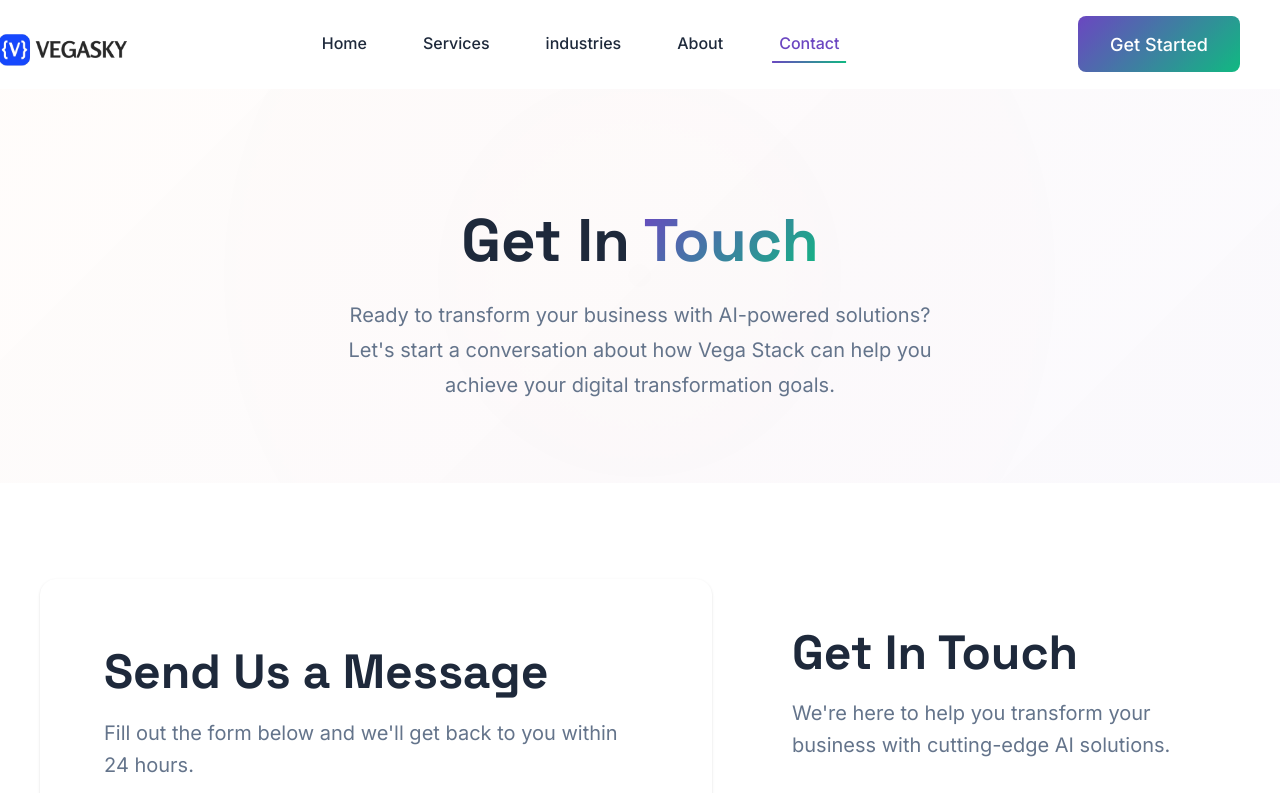
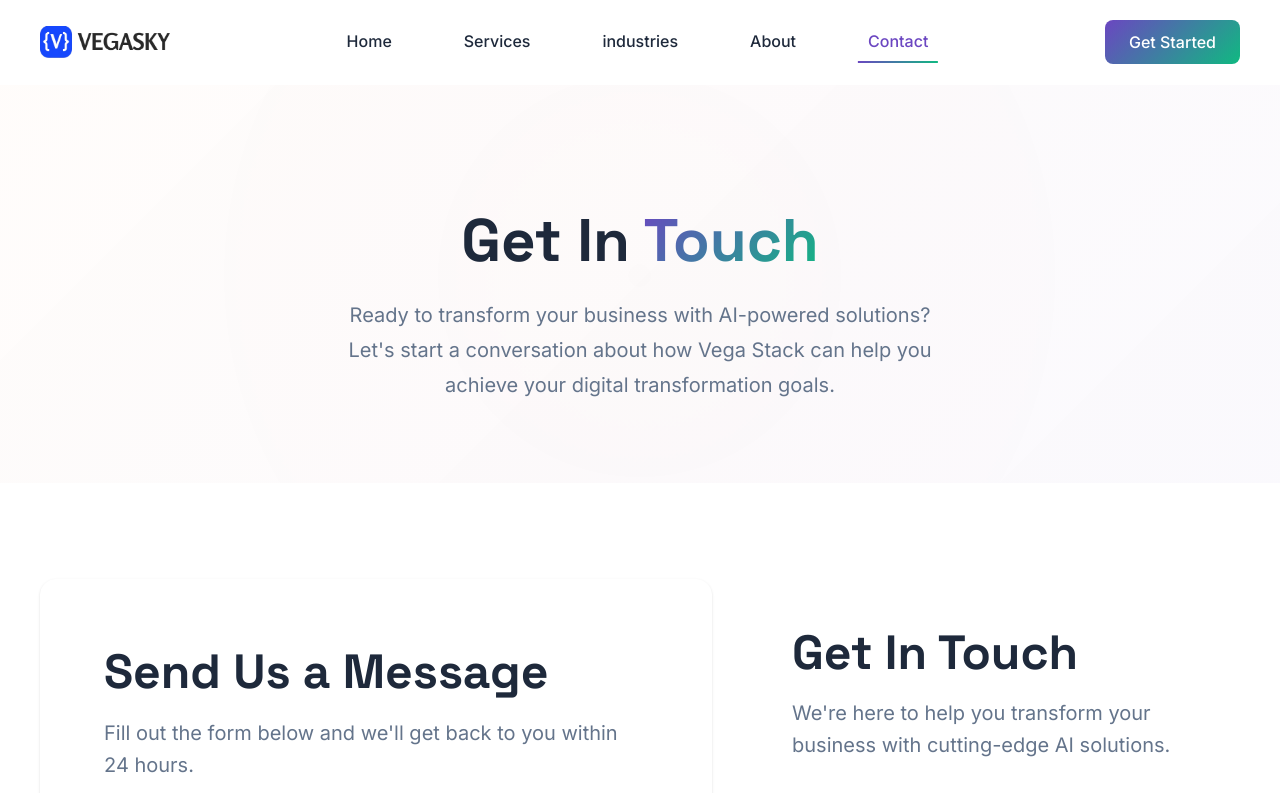
Before and after one commit to skystackeg/vegastackit1, an Angular app: page /contact in a window 1280 px wide. Shown: the top 793 px of the page. Built offline with nearby package versions, Linux system fonts and the light colour scheme.

Commit message:
fixed the header

```diff
--- a/src/app/components/header/header.component.scss
+++ b/src/app/components/header/header.component.scss
@@ -2,6 +2,7 @@
 @import '../../assets/styles/variables';
 @import '../../assets/styles/mixins';
 
+// ===== HEADER BASE STYLES (Mobile First - 320px+) =====
 .header {
   position: fixed;
   top: 0;
@@ -13,6 +14,7 @@
   transition: all 0.3s ease;
   border-bottom: 1px solid transparent;
 
+  // Scrolled state
   &.scrolled {
     background: rgba(white, 0.98);
     border-bottom-color: rgba($primary, 0.1);
@@ -20,82 +22,162 @@
   }
 }
 
+// ===== HEADER CONTENT CONTAINER =====
 .header-content {
   @include flex-between;
-  padding: $spacing-4 0;
+  padding: $spacing-3 0;
   transition: padding 0.3s ease;
 
+  // Responsive padding adjustments
+  @include mobile-sm {
+    padding: $spacing-3-5 0;
+  }
+
+  @include mobile-md {
+    padding: $spacing-4 0;
+  }
+
+  @include tablet {
+    padding: $spacing-4 0;
+  }
+
+  @include desktop {
+    padding: $spacing-5 0;
+  }
+
+  // Scrolled state padding
   .header.scrolled & {
+    padding: $spacing-2-5 0;
+
+    @include tablet {
       padding: $spacing-3 0;
     }
 
-  @include mobile {
-    padding: $spacing-3 0;
+    @include desktop {
+      padding: $spacing-3-5 0;
+    }
   }
 }
 
+// ===== LOGO SECTION =====
 .header__logo {
   display: flex;
   align-items: center;
-  gap: $spacing-3;
+  gap: $spacing-2;
   cursor: pointer;
   text-decoration: none;
   transition: transform 0.3s ease;
 
+  @include mobile-sm {
+    gap: $spacing-2-5;
+  }
+
+  @include mobile-md {
+    gap: $spacing-3;
+  }
+
   &:hover {
+    transform: scale(1.02);
+
+    @include tablet {
       transform: scale(1.05);
+    }
   }
 }
 
 .header__logo-image {
   height: auto;
-  width: 40px;
-  margin-top: 0.6rem;
-  // Add the following line to scale the logo
-  transform: scale(4);
-@include mobile-lg{
-  margin-left: 0.2rem;
-width: 40px;
+  width: 100px;
+
+  // Responsive logo sizing
+  @include mobile-xs {
+    width: 100px;
   }
-  @include mobile {
-    width: 40px;
-    margin-left: 3rem;
+
+  @include mobile-sm {
+    width: 105px;
+  }
+
+  @include mobile-md {
+    width: 110px;
+  }
+
+  @include mobile-lg {
+    width: 115px;
+  }
+
+  @include tablet {
+    width: 120px;
+  }
+
+  @include desktop {
+    width: 125px;
+  }
+
+  @include desktop-lg {
+    width: 130px;
   }
 }
 
+// ===== DESKTOP NAVIGATION (768px+) =====
+.header__nav {
+  display: none;
 
-
-.header__nav {
+  @include tablet {
+    display: flex;
     flex: 1;
-  display: flex;
     justify-content: center;
+  }
 }
 
 .header__nav-list {
   display: flex;
   list-style: none;
-  gap: $spacing-8;
+  gap: $spacing-4;
   margin: 0;
   padding: 0;
 
   @include tablet {
+    gap: $spacing-5;
+  }
+
+  @include desktop {
     gap: $spacing-6;
   }
+
+  @include desktop-lg {
+    gap: $spacing-8;
   }
 
-.header__nav-item {
-  // No specific styles needed
+  @include desktop-xl {
+    gap: $spacing-10;
+  }
 }
 
 .header__nav-link {
   font-weight: $font-weight-medium;
   color: $text-primary;
   text-decoration: none;
-  padding: $spacing-2 $spacing-4;
+  padding: $spacing-2 $spacing-3;
   border-radius: $border-radius;
   transition: all 0.3s ease;
   position: relative;
+  font-size: $font-size-sm;
 
+  @include desktop {
+    padding: $spacing-2 $spacing-4;
+    font-size: $font-size-base;
+  }
+
+  @include desktop-lg {
+    padding: $spacing-2-5 $spacing-5;
+  }
+
+  @include desktop-xl {
+    font-size: $font-size-lg;
+  }
+
+  // Hover underline effect
   &::after {
     content: '';
     position: absolute;
@@ -126,22 +208,58 @@ width: 40px;
   }
 }
 
+// ===== CTA BUTTON (Desktop only) =====
 .header__cta {
-  // No specific styles needed - using utility classes
+  display: none;
+
+  @include tablet {
+    display: block;
   }
 
-// Mobile Menu Toggle
+  .btn-primary {
+    font-size: $font-size-sm;
+    padding: $spacing-2 $spacing-4;
+    min-height: 36px;
+
+    @include desktop {
+      font-size: $font-size-base;
+      padding: $spacing-2-5 $spacing-5;
+      min-height: 40px;
+    }
+
+    @include desktop-lg {
+      padding: $spacing-3 $spacing-6;
+      min-height: 44px;
+    }
+  }
+}
+
+// ===== MOBILE MENU TOGGLE (Below 768px) =====
 .header__mobile-toggle {
   display: flex;
   flex-direction: column;
   justify-content: space-around;
-  width: 24px;
-  height: 18px;
+  width: 20px;
+  height: 16px;
   background: transparent;
   border: none;
   cursor: pointer;
   padding: 0;
   z-index: $z-index-fixed + 1;
+
+  @include mobile-sm {
+    width: 22px;
+    height: 17px;
+  }
+
+  @include mobile-md {
+    width: 24px;
+    height: 18px;
+  }
+
+  @include tablet {
+    display: none;
+  }
 
   &:focus {
     outline: none;
@@ -156,6 +274,7 @@ width: 40px;
   transform-origin: center;
   transition: all 0.3s ease;
 
+  // Active hamburger animation
   .header__mobile-toggle.active & {
     &:nth-child(1) {
       transform: rotate(45deg) translate(5px, 5px);
@@ -172,7 +291,7 @@ width: 40px;
   }
 }
 
-// Mobile Menu
+// ===== MOBILE MENU DROPDOWN =====
 .header__mobile-menu {
   position: absolute;
   top: 100%;
@@ -186,6 +305,10 @@ width: 40px;
   visibility: hidden;
   transition: all 0.3s ease;
 
+  @include tablet {
+    display: none;
+  }
+
   &.open {
     transform: translateY(0);
     opacity: 1;
@@ -194,7 +317,11 @@ width: 40px;
 }
 
 .header__mobile-nav {
+  padding: $spacing-3 0;
+
+  @include mobile-sm {
     padding: $spacing-4 0;
+  }
 }
 
 .header__mobile-nav-list {
@@ -204,25 +331,48 @@ width: 40px;
 }
 
 .header__mobile-nav-item {
-  border-bottom: 1px solid rgba($primary, 0.1);
+  border-bottom: 1px solid rgba($primary, 0.05);
 
   &:last-child {
     border-bottom: none;
+    padding-top: $spacing-3;
+
+    @include mobile-sm {
       padding-top: $spacing-4;
+    }
   }
 }
 
 .header__mobile-nav-link {
   display: block;
-  padding: $spacing-4;
+  padding: $spacing-3 $spacing-4;
   color: $text-primary;
   text-decoration: none;
   font-weight: $font-weight-medium;
+  font-size: $font-size-sm;
   transition: all 0.3s ease;
+
+  @include mobile-sm {
+    padding: $spacing-3-5 $spacing-5;
+    font-size: $font-size-base;
+  }
+
+  @include mobile-md {
+    padding: $spacing-4 $spacing-6;
+  }
 
   &:hover {
     background: rgba($primary, 0.05);
     color: $primary;
+    padding-left: $spacing-6;
+
+    @include mobile-sm {
+      padding-left: $spacing-7;
+    }
+
+    @include mobile-md {
+      padding-left: $spacing-8;
+    }
   }
 
   &.active {
@@ -231,24 +381,92 @@ width: 40px;
   }
 }
 
-// Responsive Utility Classes
+// Mobile CTA button in menu
+.header__mobile-nav-item .btn-primary {
+  margin: 0 $spacing-4;
+  width: calc(100% - #{$spacing-8});
+  font-size: $font-size-sm;
+
+  @include mobile-sm {
+    margin: 0 $spacing-5;
+    width: calc(100% - #{$spacing-10});
+    font-size: $font-size-base;
+  }
+
+  @include mobile-md {
+    margin: 0 $spacing-6;
+    width: calc(100% - #{$spacing-12});
+  }
+}
+
+// ===== RESPONSIVE UTILITY CLASSES =====
 .hidden-mobile {
+  display: none;
+
+  @include tablet {
+    display: flex;
+  }
+}
+
+.visible-mobile {
   display: flex;
 
-  @media (max-width: 767px) {
+  @include tablet {
     display: none !important;
   }
 }
 
-.visible-mobile {
-  display: none;
+.w-full {
+  width: 100%;
+}
 
-  @media (max-width: 767px) {
-    display: flex !important;
+// ===== MEDIA QUERY OPTIMIZATIONS =====
+
+// Extra small screens (320px - 374px)
+@include mobile-xs-only {
+  .header-content {
+    padding: $spacing-2-5 0;
+  }
+
+  .header__logo-image {
+    width: 26px;
   }
 }
 
-// Utility classes
-.w-full {
-  width: 100%;
+// Large tablets and small desktops (768px - 1023px)
+@include tablet-range {
+  .header__nav-list {
+    gap: $spacing-4;
   }
+
+  .header__nav-link {
+    padding: $spacing-1-5 $spacing-2-5;
+    font-size: $font-size-sm;
+  }
+}
+
+// Ultra-wide displays (1920px+)
+@include desktop-3xl {
+  .header-content {
+    padding: $spacing-6 0;
+  }
+
+  .header__logo-image {
+    width: 140px;
+  }
+
+  .header__nav-list {
+    gap: $spacing-12;
+  }
+
+  .header__nav-link {
+    font-size: $font-size-xl;
+    padding: $spacing-3 $spacing-6;
+  }
+
+  .header__cta .btn-primary {
+    font-size: $font-size-lg;
+    padding: $spacing-4 $spacing-8;
+    min-height: 52px;
+  }
+}
```
Also changed, not shown: public/assets/images/logo.png. Lines whose indentation alone changed are shown as unchanged.
